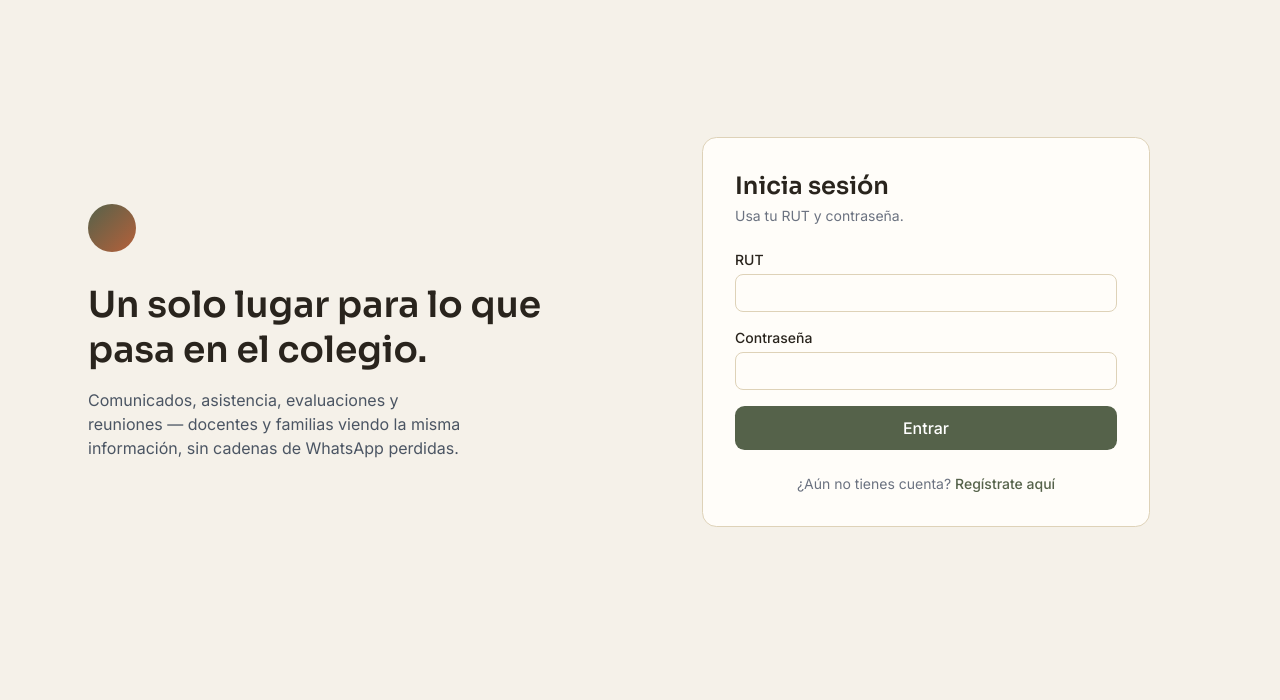
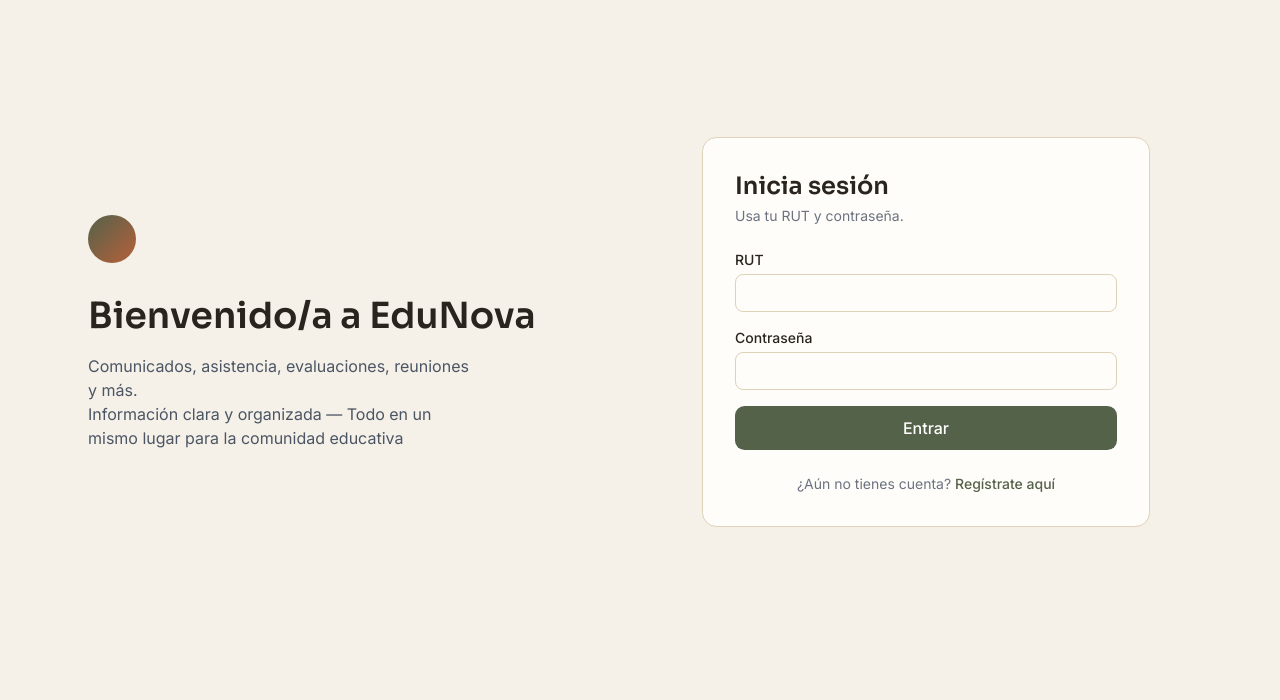
Before and after one commit to bale1206/Proyecto-EduNova, a Django app: page /cuentas/login/ in a window 1280 px wide. Shown: the top 700 px of the page. Run offline with Django 5.2, Linux system fonts and the light colour scheme; some libraries are stand-ins or nearby versions.

Commit message:
Pequeños detalles

```diff
--- a/EduNova/templates/usuarios/login.html
+++ b/EduNova/templates/usuarios/login.html
@@ -7,11 +7,12 @@
     <div class="hidden md:block">
         <span class="inline-block h-12 w-12 rounded-full mb-6" style="background: linear-gradient(135deg, var(--rio), var(--amanecer));"></span>
         <h1 class="font-display text-4xl font-semibold leading-tight" style="color: var(--tinta);">
-            Un solo lugar para lo que pasa en el colegio.
+            Bienvenido/a a EduNova
         </h1>
         <p class="mt-4 text-gray-600 dark:text-neutral-400 max-w-sm">
-            Comunicados, asistencia, evaluaciones y reuniones — docentes y familias
-            viendo la misma información, sin cadenas de WhatsApp perdidas.
+            Comunicados, asistencia, evaluaciones, reuniones y más.
+            <br>
+            Información clara y organizada — Todo en un mismo lugar para la comunidad educativa
         </p>
     </div>
 
```
Also changed, not shown: EduNova/README.md.
